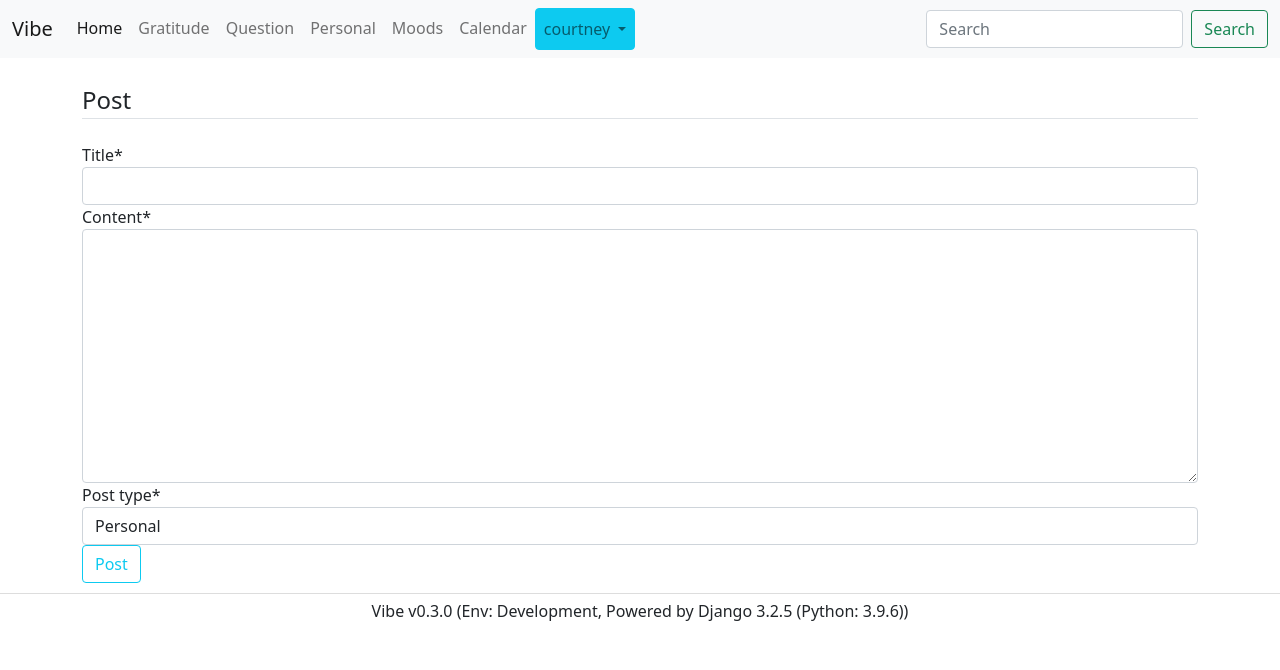
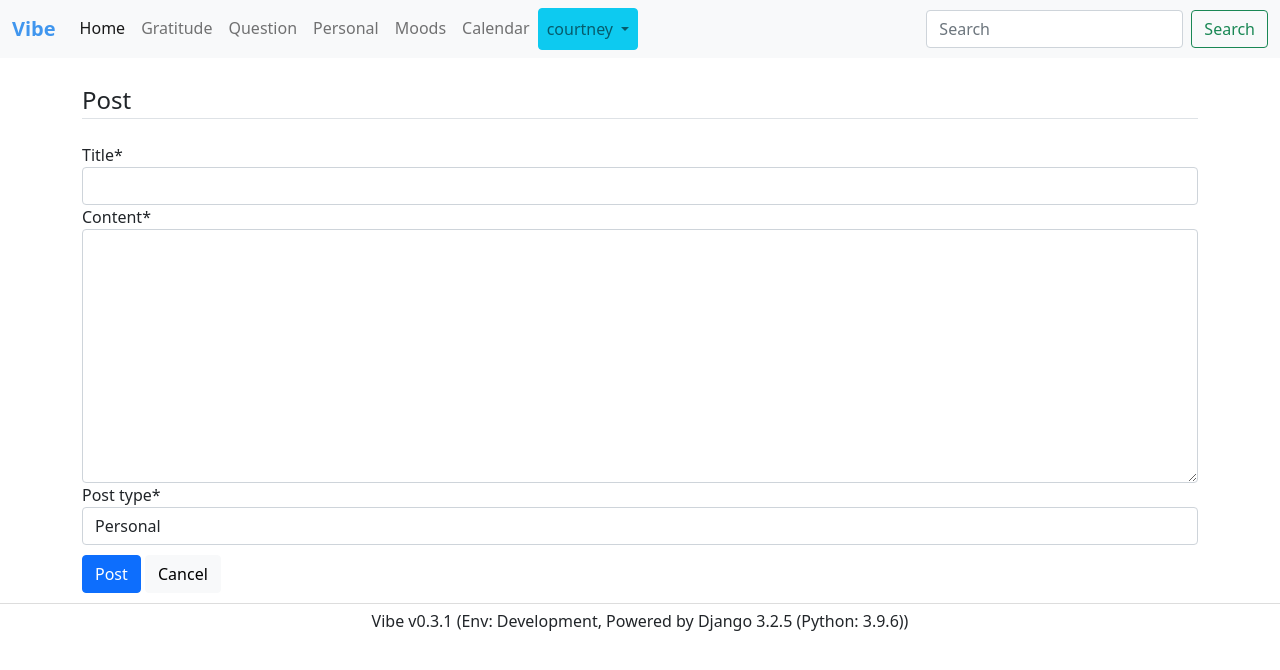
Before and after one commit to NewVibeMedia/vibe, a Django app: page /posts/new/ in a window 1280 px wide. Shown: the top 670 px of the page. Run offline with Django 3.2, Linux system fonts and the light colour scheme; a user stored in the database is signed in; some libraries are stand-ins or nearby versions.

Commit message:
add cancel button on forms

```diff
--- a/mood/templates/mood/mood_form.html
+++ b/mood/templates/mood/mood_form.html
@@ -23,6 +23,7 @@
             </fieldset>
             <div class="form-group" style="margin-top: 10px;">
                 <button class="btn btn-primary" is="save-mood-btn" type="submit">Save</button>
+								<a href="/moods" class="btn btn-light">Cancel</a>
             </div>
         </form>
         <!-- {{ form.as_p}} -->
--- a/post/templates/post/post_form.html
+++ b/post/templates/post/post_form.html
@@ -8,8 +8,9 @@
                 <legend class="border-bottom mb-4">Post</legend>
                 {{ form|crispy }}
             </fieldset>
-            <div class="form-group">
-                <button class="btn btn-outline-info" type="submit">Post</button>
+            <div class="form-group" style="margin-top: 10px;">
+                <button class="btn btn-primary" id="save-btn" type="submit">Post</button>
+								<a href="/" class="btn btn-light">Cancel</a>
             </div>
         </form>
         <!-- {{ form.as_p}} -->
--- a/templates/base.html
+++ b/templates/base.html
@@ -23,7 +23,7 @@
 
 <nav class="navbar navbar-expand-lg navbar-light bg-light">
     <div class="container-fluid">
-        <a class="navbar-brand" href="#">Vibe</a>
+        <a class="navbar-brand" href="#"><b style="color: #4096EE;">Vibe</b></a>
         <button class="navbar-toggler" type="button" data-bs-toggle="collapse" data-bs-target="#navbarSupportedContent"
                 aria-controls="navbarSupportedContent" aria-expanded="false" aria-label="Toggle navigation">
             <span class="navbar-toggler-icon"></span>
@@ -104,7 +104,7 @@
 
 <div class="footer" class="container" style="text-align: center; margin-top: 10px; margin-bottom: 15px; border-top: 1px solid #ddd; padding-top: 5px;">
     <div class="">
-        Vibe v0.3.0 (Env: Development, Powered by Django 3.2.5 (Python: 3.9.6))
+        Vibe v0.3.1 (Env: Development, Powered by Django 3.2.5 (Python: 3.9.6))
     </div>
 </div>
 
```
Also changed, not shown: db/fixtures/users.json (+18 -0 lines), mood/templates/mood/mood_list.html (+7 -1 lines), post/templates/post/home.html (+9 -2 lines).
